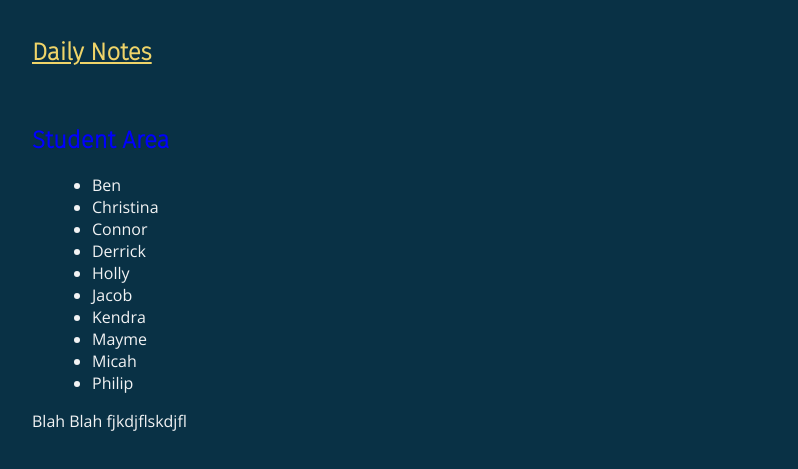
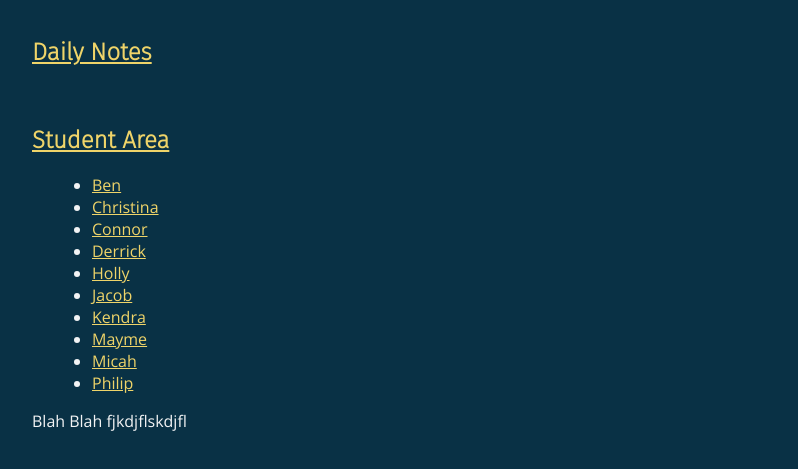
Before and after one commit to hstone102/class-notes, a plain HTML site: page index.html in a window 1280 px wide. Shown: the part 129-598 px from the top of the page, without its empty margins (16-814 px from the left). Drawn offline with nearby package versions, Linux system fonts and the light colour scheme.

Commit message:
adding individual pages

```diff
--- a/index.html
+++ b/index.html
@@ -20,20 +20,20 @@
     <!--<li>September 17</-->
   </ul>
 
-  <h2> Student Area</h2>
+  <h2> <a href =".students/index.html">Student Area</a></h2>
 
 <div class="tuck">
   <ul>
-    <li>Ben</li>
-    <li>Christina</li>
-    <li>Connor</li>
-    <li>Derrick</li>
-    <li>Holly</li>
-    <li>Jacob</li>
-    <li>Kendra</li>
-    <li>Mayme</li>
-    <li>Micah</li>
-    <li>Philip</li>
+    <li><a href=".students/Ben/index.html">Ben</a></li>
+    <li><a href=".students/Christina/index.html">Christina</a></li>
+    <li><a href=".students/Connor/index.html">Connor</a></li>
+    <li><a href=".students/Derrick/index.html">Derrick</a></li>
+    <li><a href=".students/Holly/index.html">Holly</a></li>
+    <li><a href=".students/Jacob/index.html">Jacob</a></li>
+    <li><a href=".students/Kendra/index.html">Kendra</a></li>
+    <li><a href=".students/Mayme/index.html">Mayme</a></li>
+    <li><a href=".students/Micah/index.html">Micah</a></li>
+    <li><a href=".students/Philip/index.html">Philip</a></li>
 
   </ul>
 </div>
```
Also changed, not shown: .students/Ben/index.html (added), .students/Christina/index.html (added), .students/Connor/index.html (added), .students/Derrick/index.html (added), .students/Holly/index.html (added), .students/Jacob/index.html (added), .students/Kendra/index.html (added), .students/Mayme/index.html (added), .students/Micah/index.html (added), .students/Philip/index.html (added), .students/index.html (added).
